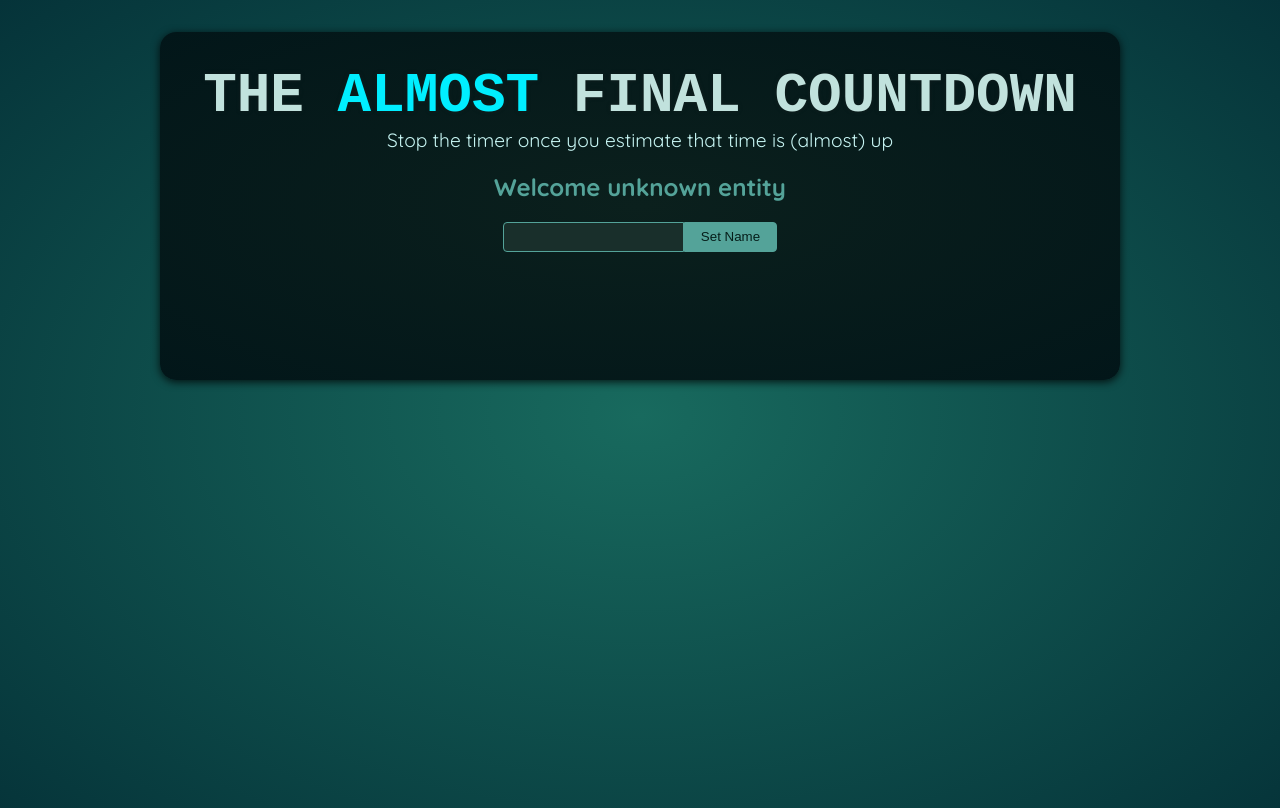
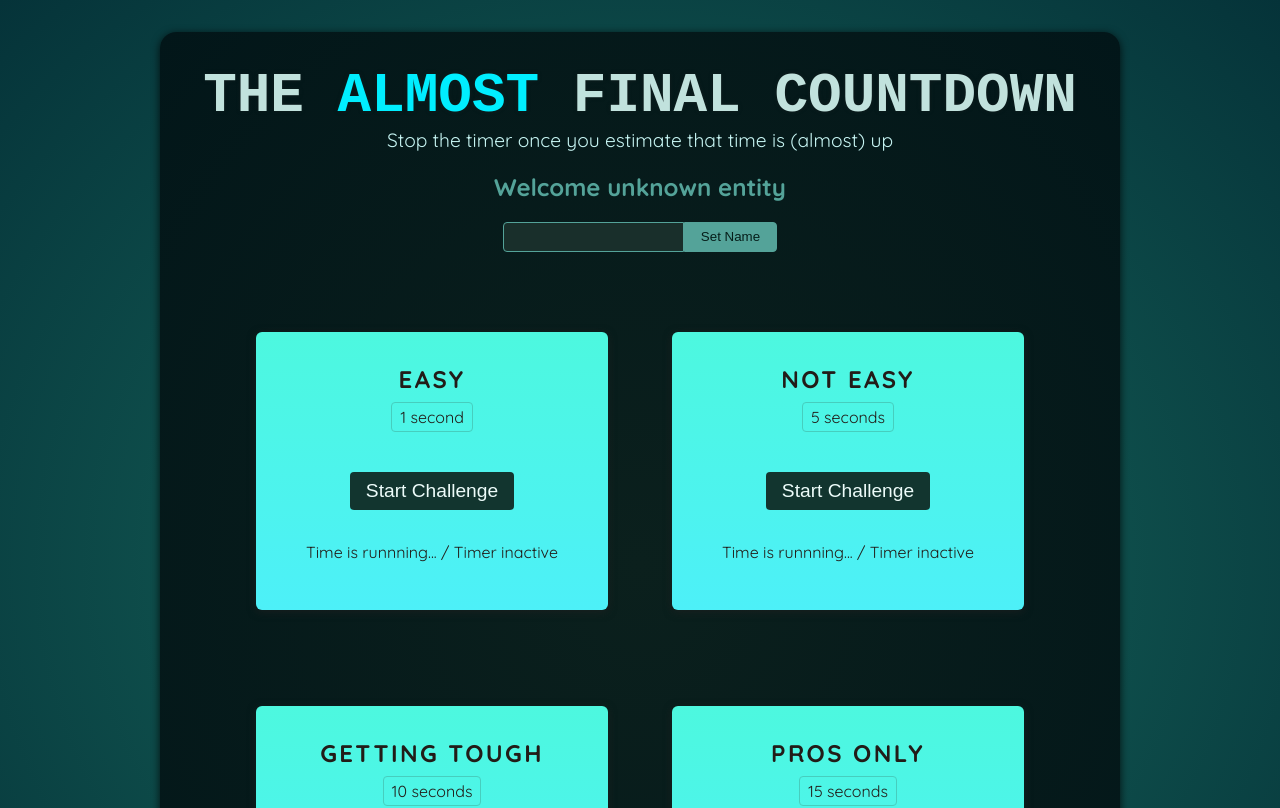
Before and after one commit to RansaraNawarathne/react-practice, a React (Vite) app in the folder Chapter08/Refs-Portals/: page / in a window 1280 px wide. Shown: the top 808 px of the page. Built offline with nearby package versions, Linux system fonts and the light colour scheme; a web font is replaced by a local one.

Commit message:
Chapter08: 137: Adding Challenge to the Demo Project

```diff
--- a/Chapter08/Refs-Portals/src/App.jsx
+++ b/Chapter08/Refs-Portals/src/App.jsx
@@ -1,10 +1,16 @@
 import Player from './components/Player.jsx';
+import TimerChallenge from './components/TimerChallenge.jsx';
 
 function App() {
   return (
     <>
       <Player />
-      <div id="challenges"></div>
+      <div id="challenges">
+        <TimerChallenge title={"Easy"} targeTime={1} />
+        <TimerChallenge title={"Not Easy"} targeTime={5} />
+        <TimerChallenge title={"Getting tough"} targeTime={10} />
+        <TimerChallenge title={"Pros only"} targeTime={15} />
+      </div>
     </>
   );
 }
--- /dev/null
+++ b/Chapter08/Refs-Portals/src/components/TimerChallenge.jsx
@@ -0,0 +1,18 @@
+export default function TimerChallenge ({title, targeTime}) {
+    return (
+        <section className="challenge">
+            <h2>{title}</h2>
+            <p className="challenge-time">
+                {targeTime} second{targeTime > 1 ? 's' : ''}
+            </p>
+            <p>
+                <button>
+                    Start Challenge
+                </button>
+            </p>
+            <p className="">
+                Time is runnning... / Timer inactive
+            </p>
+        </section>
+    );
+}
```
